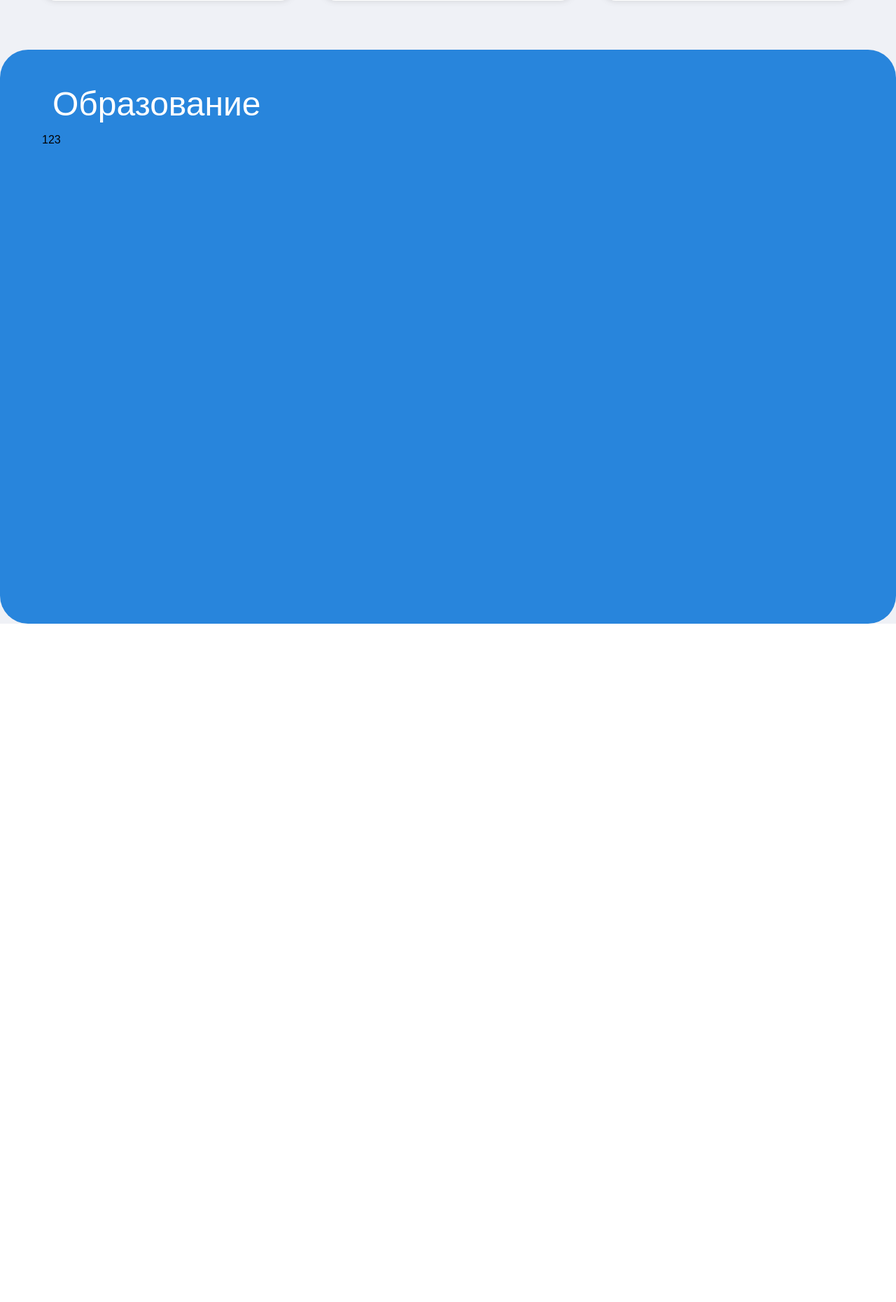
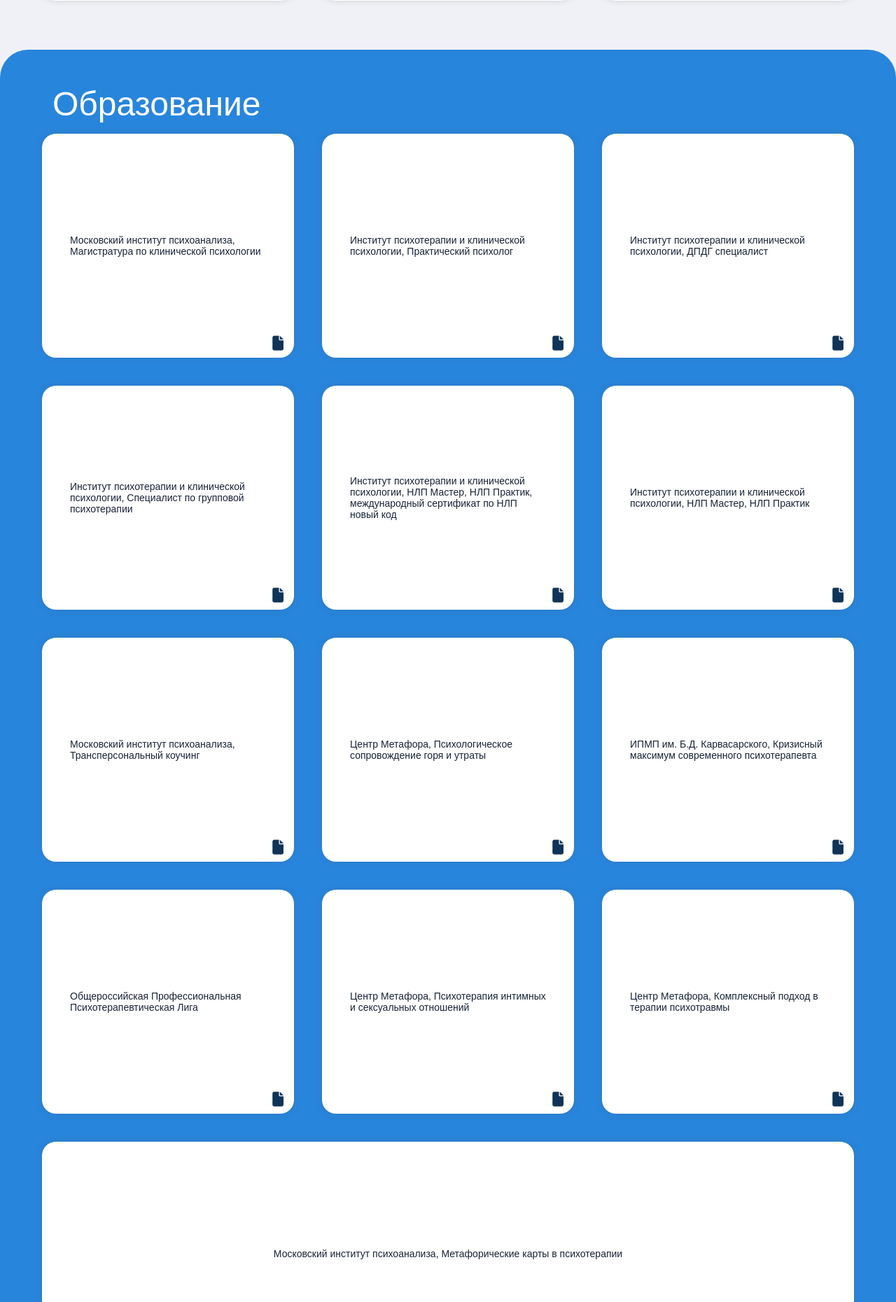
Before and after one commit to Nepike/work_postovalova, a Django app: page / in a window 1280 px wide. Shown: the part 2158-4018 px from the top of the page at 70% size. Before the commit the page ends 3049 px from the top, so only its background shows below. Run offline with Django 5.2, Linux system fonts and the light colour scheme; some libraries are stand-ins or nearby versions; some web fonts are replaced.

Commit message:
education start

```diff
--- a/core/static/core/css/home.css
+++ b/core/static/core/css/home.css
@@ -349,6 +349,7 @@ body {
 
 #education {
     padding-top: 50px;
+    padding-bottom: 100px;
     display: flex;
     flex-direction: column;
     align-items: center;
@@ -356,9 +357,65 @@ body {
     background: #2885DC;
 
     box-sizing: border-box;
-    border-radius: 40px;
+    border-radius: 40px 40px 0 0;
 /*    background: linear-gradient(180deg, rgb(239, 241, 246, 1) 0%, rgba(40, 133, 220, 1) 50%, rgba(40, 133, 220, 1) 100%);*/
 }
+
+.education-container {
+    display: flex;
+    justify-content: center;
+/*    align-items: start;*/
+    flex-direction: row;
+    flex-wrap: wrap;
+    gap: 20px;
+
+    flex: 1 1 0;
+}
+
+.education-element {
+    cursor: pointer;
+    border-radius: 20px;
+    background-color: #ffffff;
+    box-sizing: border-box;
+    box-shadow: 0 0 10px 0 rgba(85, 85, 85, 0.2);
+
+
+    font-size: 14px;
+    color: #172337;
+
+    width: 95%;
+/*    aspect-ratio: 1/0.9;*/
+
+
+    display: flex;
+    flex-direction: row;
+    justify-content: center;
+    align-items: center;
+    position: relative;
+
+    padding: 15px;
+
+    transition: background-color 0.2s ease-in-out, color 0.2s ease-in-out, border-color 0.2s ease-in-out;
+}
+
+.education-element i {
+    position: absolute;
+    bottom: 20px;
+    right: 15px;
+    color: #0f3457;
+
+    transition: background-color 0.2s ease-in-out, color 0.2s ease-in-out, border-color 0.2s ease-in-out;
+}
+
+.education-element:hover {
+    background: #0f3457;
+    color: #fff;
+}
+
+.education-element:hover i {
+    color: #fff;
+}
+
 
 
 /* Screen xxl (Extra extra large) */
@@ -442,6 +513,20 @@ body {
         flex: 1 1 0;
         aspect-ratio: unset;
     }
+
+    .education-container {
+        gap: 40px;
+        justify-content: start;
+        align-items: stretch
+    }
+
+    .education-element {
+        min-width: 360px;
+        min-height: 320px;
+        padding: 40px;
+        flex: 1 1 0;
+        aspect-ratio: unset;
+    }
 }
 
 /* Screen lg (Large) */
--- a/core/templates/core/home.html
+++ b/core/templates/core/home.html
@@ -162,8 +162,26 @@
 			<div class="wrapper-block">
 				<div class="block-title" style="color:#fff">Образование</div>
 				<div class="education-container">
-					<div class="education-element" style="height:700px;">123</div>
+					<div class="education-element">Московский институт психоанализа, Магистратура по клинической психологии <i class="fa-solid fa-file fa-xl"></i></div>
+					<div class="education-element">Институт психотерапии и клинической психологии, Практический психолог <i class="fa-solid fa-file fa-xl"></i></div>
+					<div class="education-element">Институт психотерапии и клинической психологии, ДПДГ специалист <i class="fa-solid fa-file fa-xl"></i></div>
+					<div class="education-element">Институт психотерапии и клинической психологии, Специалист по групповой психотерапии <i class="fa-solid fa-file fa-xl"></i></div>
+					<div class="education-element">Институт психотерапии и клинической психологии, НЛП Мастер, НЛП Практик, международный сертификат по НЛП новый код <i class="fa-solid fa-file fa-xl"></i></div>
+					<div class="education-element">Институт психотерапии и клинической психологии, НЛП Мастер, НЛП Практик <i class="fa-solid fa-file fa-xl"></i></div>
+					<div class="education-element">Московский институт психоанализа, Трансперсональный коучинг <i class="fa-solid fa-file fa-xl"></i></div>
+					<div class="education-element">Центр Метафора, Психологическое сопровождение горя и утраты <i class="fa-solid fa-file fa-xl"></i></div>
+					<div class="education-element">ИПМП им. Б.Д. Карвасарского, Кризисный максимум современного психотерапевта <i class="fa-solid fa-file fa-xl"></i></div>
+					<div class="education-element">Общероссийская Профессиональная Психотерапевтическая Лига <i class="fa-solid fa-file fa-xl"></i></div>
+					<div class="education-element">Центр Метафора, Психотерапия интимных и сексуальных отношений <i class="fa-solid fa-file fa-xl"></i></div>
+					<div class="education-element">Центр Метафора, Комплексный подход в терапии психотравмы <i class="fa-solid fa-file fa-xl"></i></div>
+					<div class="education-element">Московский институт психоанализа, Метафорические карты в психотерапии <i class="fa-solid fa-file fa-xl"></i></div>
 				</div>
+			</div>
+		</div>
+
+		<div id="footer" style="height: 700px;">
+			<div class="wrapper-block">
+				<div class="block-title">Контакты</div>
 			</div>
 		</div>
 
```
Also changed, not shown: other parts of core/static/core/css/home.css (+50 -0 lines).
